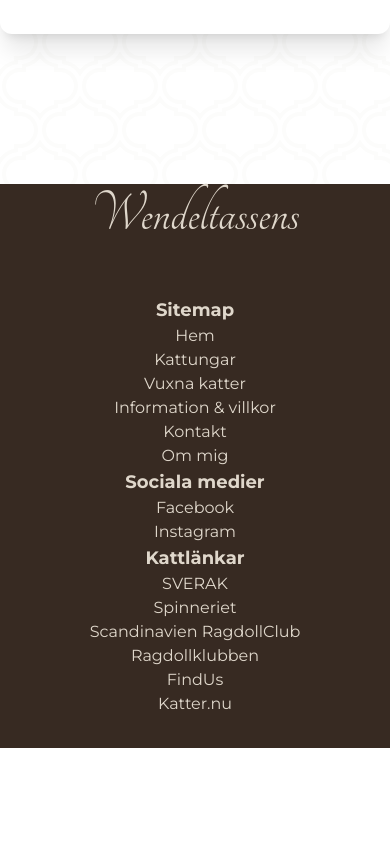
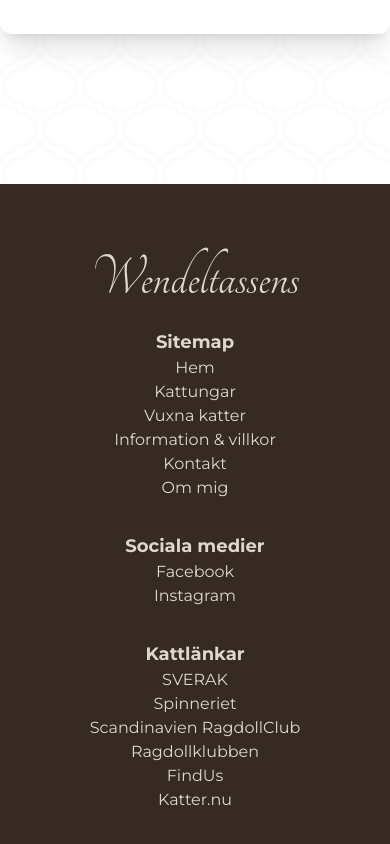
Before and after one commit to spaceflake/wendeltassens, a Next.js app: page /playground in a window 390 px wide. Shown: the part 1894-2738 px from the top of the page. Before the commit the page ends 2642 px from the top, so only its background shows below. Built offline with nearby package versions, Linux system fonts and the light colour scheme.

Commit message:
Footer - add more css

```diff
--- a/components/Footer.tsx
+++ b/components/Footer.tsx
@@ -5,10 +5,10 @@ type Props = {};
 
 const Footer = (props: Props) => {
   return (
-    <footer className="bg-SuperBrown text-Beige text-center lg:py-32 sm:p-0">
+    <footer className="bg-SuperBrown text-Beige text-center py-[64px]">
       <p className="font-Tangerine text-6xl mb-5">Wendeltassens</p>
-      <nav className="flex justify-between flex-col md:flex-row p-8">
-        <div className="font-Montserrat flex flex-col">
+      <nav className="flex justify-around flex-col md:flex-row">
+        <div className="font-Montserrat flex flex-col mb-8 md:mb-0">
           <p className="text-lg font-bold">Sitemap</p>
           <Link href="/">Hem</Link>
           <Link href="/kattungar">Kattungar</Link>
@@ -17,7 +17,7 @@ const Footer = (props: Props) => {
           <Link href="/kontakt">Kontakt</Link>
           <Link href="/om">Om mig</Link>
         </div>
-        <div className="font-Montserrat flex flex-col">
+        <div className="font-Montserrat flex flex-col mb-8 md:mb-0">
           <p className="text-lg font-bold">Sociala medier</p>
           <Link href="https://www.facebook.com/wendeltassens">Facebook</Link>
           <Link href="https://www.instagram.com/liselotte_wendel/">
@@ -25,7 +25,7 @@ const Footer = (props: Props) => {
           </Link>
         </div>
         <div>
-          <div className="font-Montserrat flex flex-col">
+          <div className="font-Montserrat flex flex-col mb-8 md:mb-0">
             <p className="text-lg font-bold">Kattlänkar</p>
             <Link href="https://www.sverak.se/">SVERAK</Link>
             <Link href="http://spinneriet.se">Spinneriet</Link>
```
